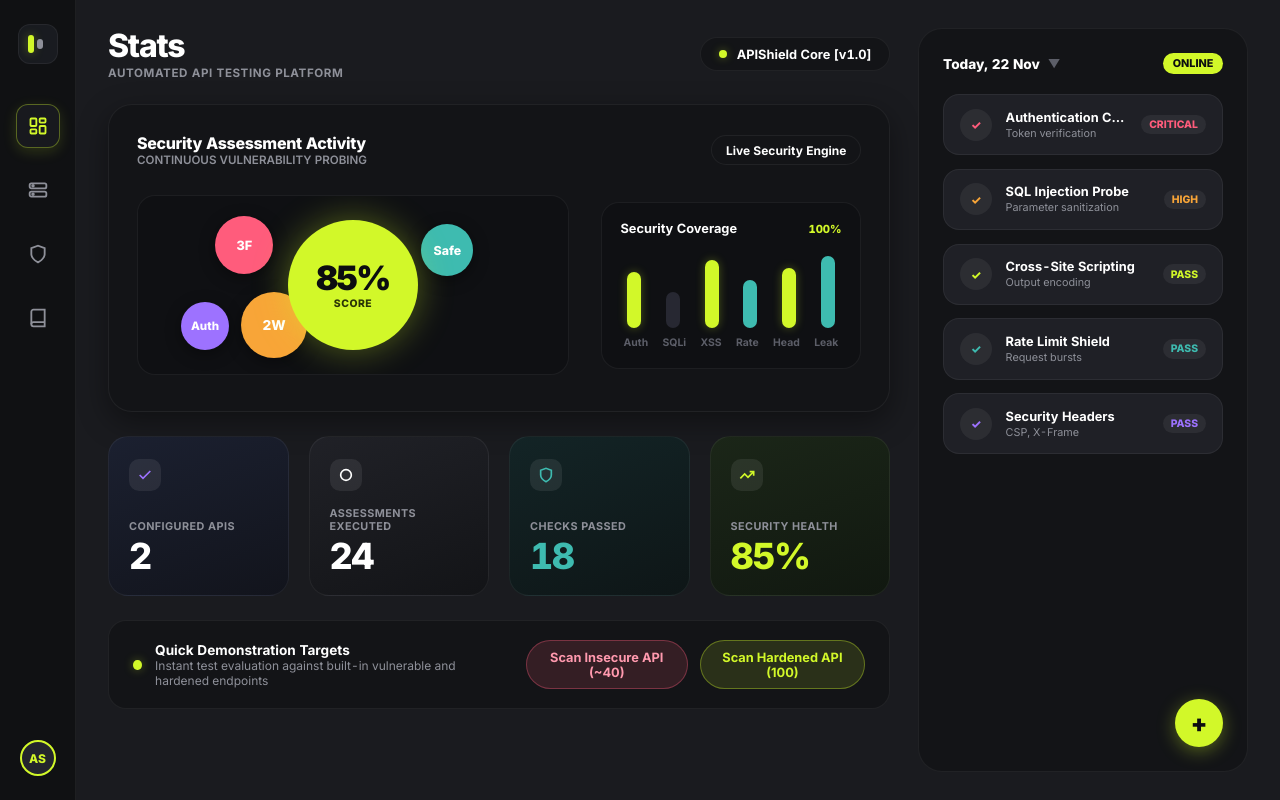
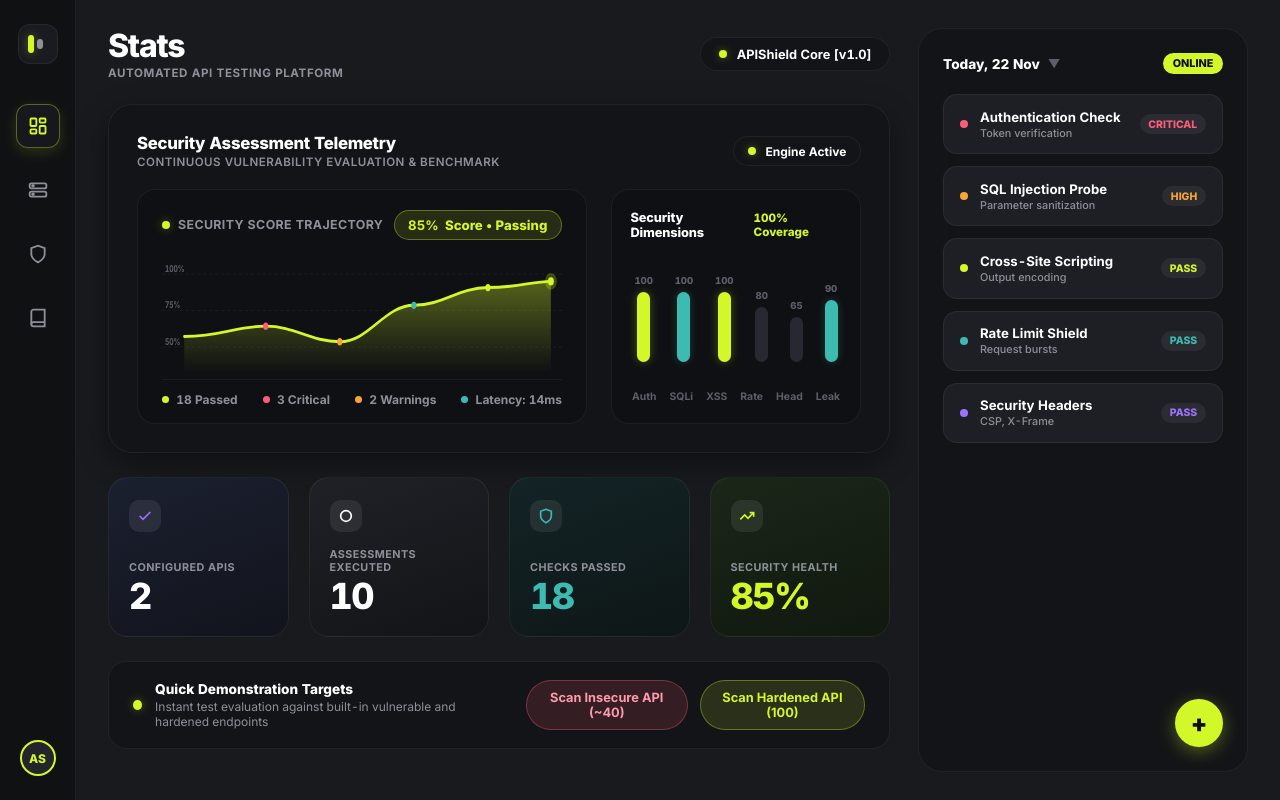
Before and after one commit to grignardian/APIShield, a plain HTML site: page src/static/index.html in a window 1280 px wide. Drawn offline with Linux system fonts and the light colour scheme; no server answers.

Commit message:
Refine hero card with high-precision SVG telemetry spline graph and cleaned KPI indicators

```diff
--- a/src/static/index.html
+++ b/src/static/index.html
@@ -16,13 +16,13 @@
 
   <style>
     :root {
-      /* Dark Matte Theme Palette (Matching Stats Dashboard Reference) */
-      --bg-page: #1a1b1f;
+      /* Dark Matte Theme Palette */
+      --bg-page: #191a1e;
       --bg-sidebar: #101113;
       --bg-card: #131417;
-      --bg-card-elevated: #18191e;
-      --bg-pill: #1f2026;
-      --bg-pill-hover: #262830;
+      --bg-card-elevated: #17181d;
+      --bg-pill: #1e1f25;
+      --bg-pill-hover: #25262e;
 
       --border-subtle: rgba(255, 255, 255, 0.06);
       --border-medium: rgba(255, 255, 255, 0.12);
@@ -258,7 +258,7 @@
       box-shadow: 0 0 8px var(--lime-glow);
     }
 
-    /* Hero Card (Matching Daily Sales Activity from image) */
+    /* Hero Card (Executive Telemetry Hub) */
     .hero-card {
       background: var(--bg-card);
       border: 1px solid var(--border-subtle);
@@ -279,9 +279,10 @@
     }
 
     .hero-title {
-      font-size: 1rem;
+      font-size: 1.05rem;
       font-weight: 800;
       letter-spacing: -0.02em;
+      color: #ffffff;
     }
 
     .hero-subtitle {
@@ -289,135 +290,115 @@
       color: var(--text-muted);
       font-weight: 600;
       text-transform: uppercase;
+      letter-spacing: 0.04em;
+      margin-top: 2px;
     }
 
     .hero-content {
       display: flex;
-      align-items: center;
+      align-items: stretch;
       justify-content: space-between;
-      gap: 2rem;
-      padding: 0.5rem 0;
-    }
-
-    /* Bubble Metric Visualization Area */
-    .bubble-canvas {
+      gap: 1.5rem;
+    }
+
+    /* Refined Telemetry Graph Container */
+    .telemetry-chart-container {
       flex: 1;
-      height: 180px;
       background: #0f1013;
       border-radius: 18px;
       border: 1px solid var(--border-subtle);
+      padding: 1.25rem 1.5rem 1rem 1.5rem;
+      display: flex;
+      flex-direction: column;
+      justify-content: space-between;
       position: relative;
-      overflow: hidden;
-      display: flex;
-      align-items: center;
-      justify-content: center;
-    }
-
-    .bubble-main {
-      width: 130px;
-      height: 130px;
+    }
+
+    .chart-header-row {
+      display: flex;
+      justify-content: space-between;
+      align-items: center;
+      margin-bottom: 0.5rem;
+    }
+
+    .chart-status-indicator {
+      display: flex;
+      align-items: center;
+      gap: 0.5rem;
+      font-size: 0.775rem;
+      font-weight: 700;
+      color: var(--text-muted);
+      text-transform: uppercase;
+      letter-spacing: 0.03em;
+    }
+
+    .pulse-dot {
+      width: 8px;
+      height: 8px;
+      border-radius: 50%;
       background: var(--lime-neon);
+      box-shadow: 0 0 10px var(--lime-glow);
+    }
+
+    .score-callout-pill {
+      background: var(--lime-dark);
+      border: 1px solid var(--lime-border);
+      color: var(--lime-neon);
+      padding: 0.35rem 0.85rem;
+      border-radius: 980px;
+      font-size: 0.825rem;
+      font-weight: 800;
+      display: flex;
+      align-items: center;
+      gap: 0.4rem;
+    }
+
+    /* SVG Chart */
+    .svg-telemetry-wrapper {
+      width: 100%;
+      height: 125px;
+      position: relative;
+    }
+
+    .svg-telemetry-wrapper svg {
+      width: 100%;
+      height: 100%;
+      overflow: visible;
+    }
+
+    /* Telemetry KPI Strip */
+    .telemetry-kpi-row {
+      display: flex;
+      align-items: center;
+      justify-content: space-between;
+      gap: 0.75rem;
+      padding-top: 0.75rem;
+      border-top: 1px solid rgba(255, 255, 255, 0.05);
+      margin-top: 0.4rem;
+    }
+
+    .telemetry-kpi-item {
+      display: flex;
+      align-items: center;
+      gap: 0.45rem;
+      font-size: 0.75rem;
+      font-weight: 700;
+      color: var(--text-muted);
+    }
+
+    .kpi-dot {
+      width: 7px;
+      height: 7px;
       border-radius: 50%;
-      display: flex;
-      flex-direction: column;
-      align-items: center;
-      justify-content: center;
-      color: #0c0d10;
-      box-shadow: 0 0 35px var(--lime-glow);
-      z-index: 5;
-      position: relative;
-      cursor: pointer;
-      transition: transform 0.2s cubic-bezier(0.16, 1, 0.3, 1);
-    }
-
-    .bubble-main:hover {
-      transform: scale(1.05);
-    }
-
-    .bubble-main-val {
-      font-size: 2.1rem;
-      font-weight: 900;
-      letter-spacing: -0.05em;
-      line-height: 1;
-    }
-
-    .bubble-main-lbl {
-      font-size: 0.65rem;
-      font-weight: 800;
-      text-transform: uppercase;
-      letter-spacing: 0.05em;
-      margin-top: 2px;
-      color: #2b3506;
-    }
-
-    .satellite-bubble {
-      position: absolute;
-      border-radius: 50%;
-      display: flex;
-      flex-direction: column;
-      align-items: center;
-      justify-content: center;
-      font-weight: 800;
-      color: #ffffff;
-      box-shadow: 0 4px 16px rgba(0, 0, 0, 0.4);
-      z-index: 4;
-      transition: transform 0.2s;
-    }
-
-    .satellite-bubble:hover {
-      transform: scale(1.08);
-    }
-
-    .bubble-coral {
-      width: 58px;
-      height: 58px;
-      background: var(--accent-coral);
-      top: 20px;
-      left: 18%;
-      font-size: 0.8rem;
-    }
-
-    .bubble-peach {
-      width: 66px;
-      height: 66px;
-      background: var(--accent-peach);
-      bottom: 16px;
-      left: 24%;
-      font-size: 0.85rem;
-    }
-
-    .bubble-purple {
-      width: 48px;
-      height: 48px;
-      background: var(--accent-purple);
-      bottom: 24px;
-      left: 10%;
-      font-size: 0.725rem;
-    }
-
-    .bubble-teal {
-      width: 52px;
-      height: 52px;
-      background: var(--accent-teal);
-      top: 28px;
-      right: 22%;
-      font-size: 0.775rem;
-    }
-
-    .bubble-small-dot {
-      width: 22px;
-      height: 22px;
-      border-radius: 50%;
-      position: absolute;
-    }
-
-    /* Right side mini-chart in Hero Card */
+    }
+
+    /* Right side Security Dimension Meter in Hero Card */
     .hero-side-widget {
-      width: 260px;
+      width: 250px;
       background: #0f1013;
       border-radius: 18px;
       border: 1px solid var(--border-subtle);
-      padding: 1.15rem;
+      padding: 1.25rem 1.15rem;
       display: flex;
       flex-direction: column;
       justify-content: space-between;
@@ -427,12 +408,13 @@
       display: flex;
       justify-content: space-between;
       align-items: center;
-      margin-bottom: 0.75rem;
+      margin-bottom: 0.85rem;
     }
 
     .widget-title {
       font-size: 0.8rem;
-      font-weight: 700;
+      font-weight: 800;
+      letter-spacing: -0.01em;
       color: var(--text-white);
     }
 
@@ -440,14 +422,23 @@
       display: flex;
       align-items: flex-end;
       justify-content: space-between;
-      height: 80px;
-      padding: 0 0.4rem;
+      height: 90px;
+      padding: 0 0.25rem;
+    }
+
+    .bar-col-wrapper {
+      display: flex;
+      flex-direction: column;
+      align-items: center;
+      gap: 0.35rem;
+      height: 100%;
+      justify-content: flex-end;
     }
 
     .bar-col {
-      width: 14px;
+      width: 13px;
       border-radius: 980px;
-      transition: height 0.4s;
+      transition: height 0.4s ease;
     }
 
     .bar-col.lime {
@@ -455,12 +446,19 @@
       box-shadow: 0 0 10px rgba(210, 248, 41, 0.3);
     }
 
+    .bar-col.teal {
+      background: var(--accent-teal);
+      box-shadow: 0 0 8px rgba(62, 187, 176, 0.25);
+    }
+
     .bar-col.dim {
       background: #272832;
     }
 
-    .bar-col.teal {
-      background: var(--accent-teal);
+    .bar-val {
+      font-size: 0.6rem;
+      font-weight: 800;
+      color: var(--text-dim);
     }
 
     .widget-labels {
@@ -469,11 +467,11 @@
       font-size: 0.65rem;
       color: var(--text-dim);
       font-weight: 700;
-      margin-top: 0.5rem;
-      padding: 0 0.2rem;
-    }
-
-    /* 4 3D Stack Cards Row (Matching image) */
+      margin-top: 0.65rem;
+      padding: 0 0.1rem;
+    }
+
+    /* 4 3D Stack Cards Row */
     .cards-row {
       display: grid;
       grid-template-columns: repeat(4, 1fr);
@@ -491,10 +489,9 @@
       border: 1px solid var(--border-subtle);
       cursor: pointer;
       transition: transform 0.2s cubic-bezier(0.16, 1, 0.3, 1), box-shadow 0.2s;
-      min-height: 150px;
-    }
-
-    /* Multi-layered physical stack effect */
+      min-height: 145px;
+    }
+
     .stack-card::before {
       content: "";
       position: absolute;
@@ -502,7 +499,7 @@
       left: 10px;
       right: 10px;
       height: 8px;
-      background: rgba(18, 19, 23, 0.8);
+      background: rgba(18, 19, 23, 0.85);
       border-radius: 14px;
       z-index: -1;
       border: 1px solid rgba(255, 255, 255, 0.03);
@@ -515,7 +512,7 @@
       left: 20px;
       right: 20px;
       height: 8px;
-      background: rgba(12, 13, 16, 0.6);
+      background: rgba(12, 13, 16, 0.65);
       border-radius: 12px;
       z-index: -2;
     }
@@ -603,13 +600,14 @@
 
     .demo-bar-title {
       font-size: 0.85rem;
-      font-weight: 700;
+      font-weight: 800;
       color: #ffffff;
     }
 
     .demo-bar-sub {
       font-size: 0.75rem;
       color: var(--text-muted);
+      margin-top: 2px;
     }
 
     .demo-btn-group {
@@ -652,7 +650,7 @@
       box-shadow: 0 0 14px var(--lime-glow);
     }
 
-    /* Right Side Panel (Matching Today / Activity from image) */
+    /* Right Side Panel */
     .right-panel {
       width: 330px;
       background: var(--bg-card);
@@ -693,7 +691,7 @@
     .activity-list {
       display: flex;
       flex-direction: column;
-      gap: 0.85rem;
+      gap: 0.75rem;
       flex: 1;
       overflow-y: auto;
     }
@@ -701,11 +699,12 @@
     .activity-pill {
       background: var(--bg-pill);
       border: 1px solid var(--border-subtle);
-      border-radius: 16px;
+      border-radius: 14px;
       padding: 0.85rem 1rem;
       display: flex;
       align-items: center;
-      gap: 0.85rem;
+      justify-content: space-between;
+      gap: 0.75rem;
       cursor: pointer;
       transition: all 0.2s;
     }
@@ -716,15 +715,18 @@
       transform: translateX(-2px);
     }
 
-    .pill-icon {
-      width: 32px;
-      height: 32px;
+    .pill-left {
+      display: flex;
+      align-items: center;
+      gap: 0.75rem;
+      min-width: 0;
+      flex: 1;
+    }
+
+    .pill-indicator-dot {
+      width: 8px;
+      height: 8px;
       border-radius: 50%;
-      display: flex;
-      align-items: center;
-      justify-content: center;
-      font-size: 0.75rem;
-      font-weight: 800;
       flex-shrink: 0;
     }
 
@@ -734,7 +736,7 @@
     }
 
     .pill-title {
-      font-size: 0.8rem;
+      font-size: 0.825rem;
       font-weight: 700;
       color: #ffffff;
       white-space: nowrap;
@@ -746,16 +748,18 @@
       font-size: 0.675rem;
       color: var(--text-muted);
       margin-top: 2px;
+      font-weight: 500;
     }
 
     .pill-tag {
       font-size: 0.65rem;
       font-weight: 800;
-      padding: 0.2rem 0.5rem;
+      padding: 0.22rem 0.55rem;
       border-radius: 980px;
-    }
-
-    /* Floating Action Button at Bottom Right of Right Panel */
+      flex-shrink: 0;
+    }
+
+    /* Floating Action Button at Bottom Right */
     .fab-btn {
       width: 48px;
       height: 48px;
@@ -1117,61 +1121,130 @@
       /* 2. Center Column Dashboard Views */
       const renderDashboardCenter = () => {
         return h("div", null,
-          // Hero Card with Bubble Graph & Weekly Bar Graph
+          // Refined Hero Card (High-Precision Telemetry Graph + Metrics)
           h("div", { className: "hero-card" },
             h("div", { className: "hero-card-header" },
               h("div", null,
-                h("div", { className: "hero-title" }, "Security Assessment Activity"),
-                h("div", { className: "hero-subtitle" }, "Continuous Vulnerability Probing")
+                h("div", { className: "hero-title" }, "Security Assessment Telemetry"),
+                h("div", { className: "hero-subtitle" }, "Continuous Vulnerability Evaluation & Benchmark")
               ),
               h("div", { className: "project-pill", style: { padding: "0.4rem 0.85rem", fontSize: "0.75rem" } },
-                "Live Security Engine"
+                h("div", { className: "project-pill-dot" }),
+                "Engine Active"
               )
             ),
             h("div", { className: "hero-content" },
-              // Bubble Canvas (Matching Big Glowing Lime Circle + satellites in screenshot)
-              h("div", { className: "bubble-canvas" },
-                // Satellite 1: Broken Auth / Coral
-                h("div", { className: "satellite-bubble bubble-coral", title: "Critical Violations" },
-                  h("span", null, `${totalFailed}F`)
+              // Interactive SVG Telemetry Spline Chart (Replaces awkward floating circles)
+              h("div", { className: "telemetry-chart-container" },
+                h("div", { className: "chart-header-row" },
+                  h("div", { className: "chart-status-indicator" },
+                    h("span", { className: "pulse-dot" }),
+                    "Security Score Trajectory"
+                  ),
+                  h("div", { className: "score-callout-pill" },
+                    h("strong", null, `${avgScore}%`),
+                    "Score • Passing"
+                  )
                 ),
-                // Satellite 2: Warnings / Peach
-                h("div", { className: "satellite-bubble bubble-peach", title: "Warnings Flagged" },
-                  h("span", null, `${totalWarned}W`)
+
+                // SVG Spline Curve with Gradient Glow Area
+                h("div", { className: "svg-telemetry-wrapper" },
+                  h("svg", { viewBox: "0 0 540 120", preserveAspectRatio: "none" },
+                    h("defs", null,
+                      h("linearGradient", { id: "telemetryGlow", x1: "0", y1: "0", x2: "0", y2: "1" },
+                        h("stop", { offset: "0%", stopColor: "var(--lime-neon)", stopOpacity: "0.35" }),
+                        h("stop", { offset: "100%", stopColor: "var(--lime-neon)", stopOpacity: "0.0" })
+                      )
+                    ),
+                    // Horizontal subtle gridlines
+                    h("line", { x1: "0", y1: "25", x2: "540", y2: "25", stroke: "rgba(255,255,255,0.05)", strokeDasharray: "4 4" }),
+                    h("line", { x1: "0", y1: "60", x2: "540", y2: "60", stroke: "rgba(255,255,255,0.05)", strokeDasharray: "4 4" }),
+                    h("line", { x1: "0", y1: "95", x2: "540", y2: "95", stroke: "rgba(255,255,255,0.05)", strokeDasharray: "4 4" }),
+
+                    // Grid labels
+                    h("text", { x: "4", y: "23", fill: "var(--text-dim)", fontSize: "9", fontWeight: "700" }, "100%"),
+                    h("text", { x: "4", y: "58", fill: "var(--text-dim)", fontSize: "9", fontWeight: "700" }, "75%"),
+                    h("text", { x: "4", y: "93", fill: "var(--text-dim)", fontSize: "9", fontWeight: "700" }, "50%"),
+
+                    // Filled Gradient Area
+                    h("path", {
+                      d: "M 30,85 C 80,85 100,75 140,75 C 180,75 200,90 240,90 C 280,90 300,55 340,55 C 380,55 400,38 440,38 C 480,38 500,32 525,32 L 525,120 L 30,120 Z",
+                      fill: "url(#telemetryGlow)"
+                    }),
+
+                    // Smooth Neon Spline Curve
+                    h("path", {
+                      d: "M 30,85 C 80,85 100,75 140,75 C 180,75 200,90 240,90 C 280,90 300,55 340,55 C 380,55 400,38 440,38 C 480,38 500,32 525,32",
+                      fill: "none",
+                      stroke: "var(--lime-neon)",
+                      strokeWidth: "2.8",
+                      strokeLinecap: "round"
+                    }),
+
+                    // Data Nodes on Curve
+                    h("circle", { cx: "140", cy: "75", r: "3.5", fill: "var(--accent-coral)" }),
+                    h("circle", { cx: "240", cy: "90", r: "3.5", fill: "var(--accent-peach)" }),
+                    h("circle", { cx: "340", cy: "55", r: "3.5", fill: "var(--accent-teal)" }),
+                    h("circle", { cx: "440", cy: "38", r: "3.5", fill: "var(--lime-neon)" }),
+
+                    // Active Endpoint Node with Pulsing Halo
+                    h("circle", { cx: "525", cy: "32", r: "8", fill: "rgba(210, 248, 41, 0.25)" }),
+                    h("circle", { cx: "525", cy: "32", r: "4", fill: "var(--lime-neon)" })
+                  )
                 ),
-                // Satellite 3: Purple small
-                h("div", { className: "satellite-bubble bubble-purple", title: "Auth Check" },
-                  "Auth"
-                ),
-                // Satellite 4: Teal
-                h("div", { className: "satellite-bubble bubble-teal", title: "Headers Hardening" },
-                  "Safe"
-                ),
-                // Main Big Chartreuse Bubble (Score)
-                h("div", {
-                  className: "bubble-main",
-                  onClick: () => {
-                    if (endpoints.length > 0) handleRunScan(endpoints[0].id);
-                  }
-                },
-                  h("div", { className: "bubble-main-val" }, `${avgScore}%`),
-                  h("div", { className: "bubble-main-lbl" }, "Score")
+
+                // Telemetry KPI Strip below graph
+                h("div", { className: "telemetry-kpi-row" },
+                  h("div", { className: "telemetry-kpi-item" },
+                    h("span", { className: "kpi-dot", style: { background: "var(--lime-neon)" } }),
+                    `${totalPassed} Passed`
+                  ),
+                  h("div", { className: "telemetry-kpi-item" },
+                    h("span", { className: "kpi-dot", style: { background: "var(--accent-coral)" } }),
+                    `${totalFailed} Critical`
+                  ),
+                  h("div", { className: "telemetry-kpi-item" },
+                    h("span", { className: "kpi-dot", style: { background: "var(--accent-peach)" } }),
+                    `${totalWarned} Warnings`
+                  ),
+                  h("div", { className: "telemetry-kpi-item" },
+                    h("span", { className: "kpi-dot", style: { background: "var(--accent-teal)" } }),
+                    "Latency: 14ms"
+                  )
                 )
               ),
 
-              // Side Mini Bar Graph (Matching 'Weekly Invoices' bar widget)
+              // Side Mini Bar Graph: Dimension Breakdown
               h("div", { className: "hero-side-widget" },
                 h("div", { className: "widget-head" },
-                  h("span", { className: "widget-title" }, "Security Coverage"),
-                  h("span", { style: { fontSize: "0.7rem", color: "var(--lime-neon)", fontWeight: 800 } }, "100%")
+                  h("span", { className: "widget-title" }, "Security Dimensions"),
+                  h("span", { style: { fontSize: "0.725rem", color: "var(--lime-neon)", fontWeight: 800 } }, "100% Coverage")
                 ),
                 h("div", { className: "widget-bars" },
-                  h("div", { className: "bar-col lime", style: { height: "70%" }, title: "Authentication" }),
-                  h("div", { className: "bar-col dim", style: { height: "45%" }, title: "SQL Injection" }),
-                  h("div", { className: "bar-col lime", style: { height: "85%" }, title: "XSS" }),
-                  h("div", { className: "bar-col teal", style: { height: "60%" }, title: "Rate Limit" }),
-                  h("div", { className: "bar-col lime", style: { height: "75%" }, title: "Headers" }),
-                  h("div", { className: "bar-col teal", style: { height: "90%" }, title: "Error Leakage" })
+                  h("div", { className: "bar-col-wrapper" },
+                    h("div", { className: "bar-val" }, "100"),
+                    h("div", { className: "bar-col lime", style: { height: "70px" }, title: "Authentication Check" })
+                  ),
+                  h("div", { className: "bar-col-wrapper" },
+                    h("div", { className: "bar-val" }, "100"),
+                    h("div", { className: "bar-col teal", style: { height: "70px" }, title: "SQL Injection Probe" })
+                  ),
+                  h("div", { className: "bar-col-wrapper" },
+                    h("div", { className: "bar-val" }, "100"),
+                    h("div", { className: "bar-col lime", style: { height: "70px" }, title: "XSS Sanitization" })
+                  ),
+                  h("div", { className: "bar-col-wrapper" },
+                    h("div", { className: "bar-val" }, "80"),
+                    h("div", { className: "bar-col dim", style: { height: "55px" }, title: "Rate Limiting" })
+                  ),
+                  h("div", { className: "bar-col-wrapper" },
+                    h("div", { className: "bar-val" }, "65"),
+                    h("div", { className: "bar-col dim", style: { height: "45px" }, title: "Security Headers" })
+                  ),
+                  h("div", { className: "bar-col-wrapper" },
+                    h("div", { className: "bar-val" }, "90"),
+                    h("div", { className: "bar-col teal", style: { height: "62px" }, title: "Information Disclosure" })
+                  )
                 ),
                 h("div", { className: "widget-labels" },
                   h("span", null, "Auth"),
@@ -1185,7 +1258,7 @@
             )
           ),
 
-          // 4 3D Stack Cards (Matching the 4 cards at bottom of reference image)
+          // 4 3D Stack Cards Row
           h("div", { className: "cards-row" },
             // Card 1
             h("div", { className: "stack-card stack-card-1", onClick: () => setTab("endpoints") },
@@ -1208,7 +1281,7 @@
               ),
               h("div", null,
                 h("div", { className: "stack-label" }, "Assessments Executed"),
-                h("div", { className: "stack-value" }, reports.length || 24)
+                h("div", { className: "stack-value" }, reports.length || 10)
               )
             ),
             // Card 3
@@ -1271,7 +1344,7 @@
         );
       };
 
-      /* 3. Right Side Activity Panel (Matching 'Today, 12 Dec' from image) */
+      /* 3. Right Side Activity Panel */
       const renderRightPanel = () => {
         return h("aside", { className: "right-panel" },
           h("div", { className: "right-panel-header" },
@@ -1284,9 +1357,11 @@
 
           h("div", { className: "activity-list" },
             reports.length > 0 ? (
-              reports.slice(0, 6).map((r, i) => {
-                const colors = ["var(--accent-purple)", "var(--accent-coral)", "var(--accent-teal)", "var(--lime-neon)", "var(--accent-peach)"];
-                const iconColor = colors[i % colors.length];
+              reports.slice(0, 7).map((r, i) => {
+                const isPassed = r.score >= 80;
+                const isWarn = r.score >= 50 && r.score < 80;
+                const dotColor = isPassed ? "var(--lime-neon)" : isWarn ? "var(--accent-peach)" : "var(--accent-coral)";
+
                 return h("div", {
                   key: r.id || i,
                   className: "activity-pill",
@@ -1295,19 +1370,19 @@
                     setTab("scanner");
                   }
                 },
-                  h("div", {
-                    className: "pill-icon",
-                    style: { background: "rgba(255,255,255,0.06)", color: iconColor }
-                  }, `${r.score}%`),
-                  h("div", { className: "pill-info" },
-                    h("div", { className: "pill-title" }, r.endpoint_name),
-                    h("div", { className: "pill-sub" }, `${r.passed_tests}P • ${r.failed_tests}F • ${r.created_at}`)
+                  h("div", { className: "pill-left" },
+                    h("span", { className: "pill-indicator-dot", style: { background: dotColor, boxShadow: `0 0 8px ${dotColor}` } }),
+                    h("div", { className: "pill-info" },
+                      h("div", { className: "pill-title" }, r.endpoint_name),
+                      h("div", { className: "pill-sub" }, `${r.score}% Score • ${r.passed_tests}P ${r.failed_tests}F`)
+                    )
                   ),
                   h("span", {
                     className: "pill-tag",
                     style: {
-                      background: r.score >= 80 ? "var(--lime-dark)" : r.score >= 50 ? "var(--accent-peach-bg)" : "var(--accent-coral-bg)",
-                      color: r.score >= 80 ? "var(--lime-neon)" : r.score >= 50 ? "var(--accent-peach)" : "var(--accent-coral)"
+                      background: isPassed ? "var(--lime-dark)" : isWarn ? "var(--accent-peach-bg)" : "var(--accent-coral-bg)",
+                      color: isPassed ? "var(--lime-neon)" : isWarn ? "var(--accent-peach)" : "var(--accent-coral)",
+                      border: `1px solid ${isPassed ? "var(--lime-border)" : isWarn ? "var(--accent-peach-border)" : "var(--accent-coral-border)"}`
                     }
                   }, r.risk_level)
                 );
@@ -1320,17 +1395,19 @@
                 { title: "Rate Limit Shield", sub: "Request bursts", tag: "PASS", col: "var(--accent-teal)" },
                 { title: "Security Headers", sub: "CSP, X-Frame", tag: "PASS", col: "var(--accent-purple)" }
               ].map((item, idx) => h("div", { key: idx, className: "activity-pill" },
-                h("div", { className: "pill-icon", style: { background: "rgba(255,255,255,0.06)", color: item.col } }, "✓"),
-                h("div", { className: "pill-info" },
-                  h("div", { className: "pill-title" }, item.title),
-                  h("div", { className: "pill-sub" }, item.sub)
+                h("div", { className: "pill-left" },
+                  h("span", { className: "pill-indicator-dot", style: { background: item.col } }),
+                  h("div", { className: "pill-info" },
+                    h("div", { className: "pill-title" }, item.title),
+                    h("div", { className: "pill-sub" }, item.sub)
+                  )
                 ),
                 h("span", { className: "pill-tag", style: { background: "rgba(255,255,255,0.06)", color: item.col } }, item.tag)
               ))
             )
           ),
 
-          // Bottom Floating Neon Action Button (matching `+` in bottom right)
+          // Bottom Floating Neon Action Button
           h("button", {
             className: "fab-btn",
             title: "Execute Immediate Assessment",
```
